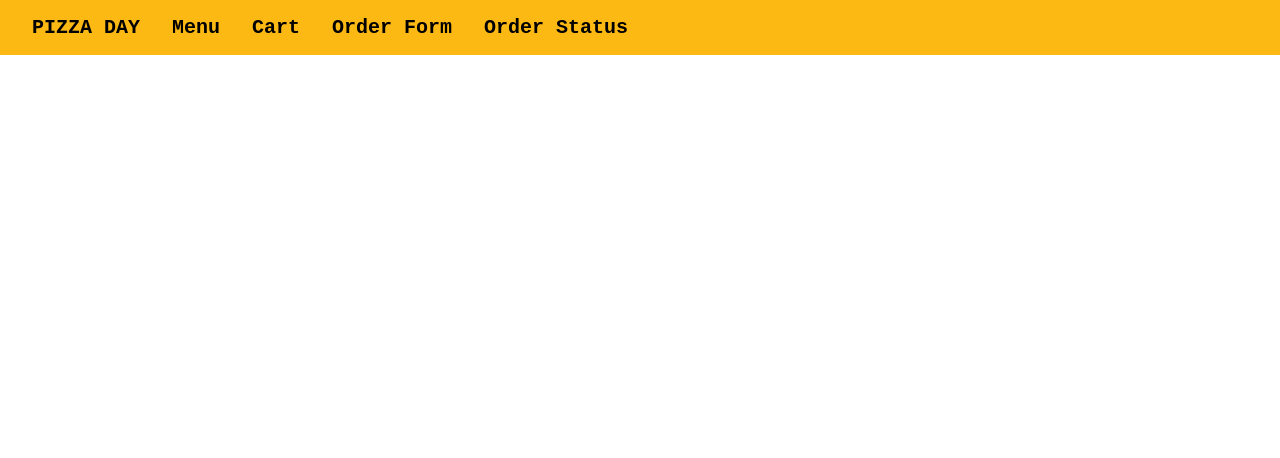
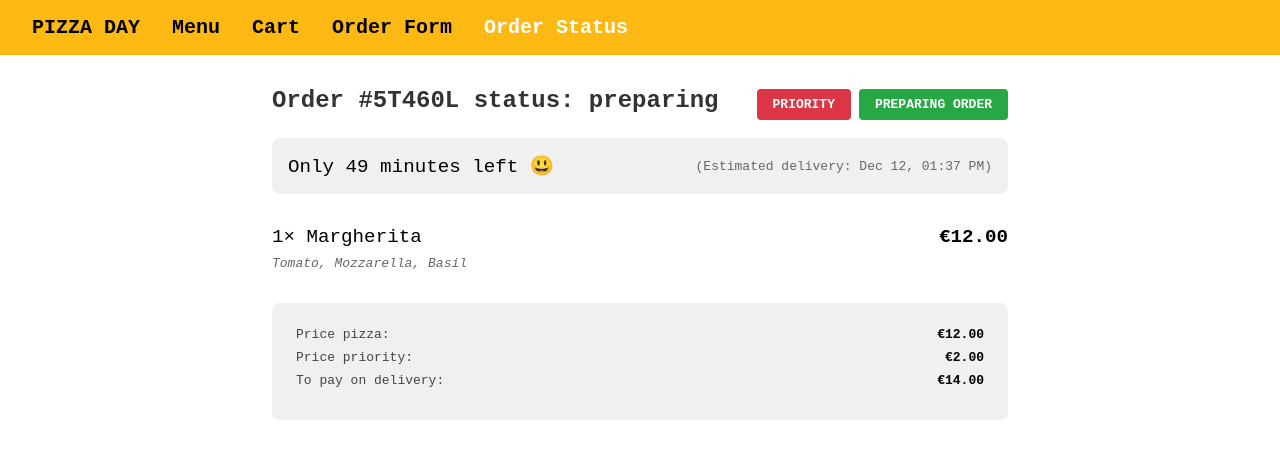
Before and after one commit to saintgregoire/ReactHillel, a React (Vite) app: page /orders/5T460L in a window 1280 px wide. Shown: the top 458 px of the page. Built offline with nearby package versions, Linux system fonts and the light colour scheme.

Commit message:
refact => Parameters added to the order status page's link

```diff
--- a/src/App.jsx
+++ b/src/App.jsx
@@ -16,7 +16,7 @@ function App() {
         <Route path="/menu" element={<Menu />} />
         <Route path="/cart" element={<Cart />} />
         <Route path="/order_form" element={<OrderForm/>} />
-        <Route path="/order_status" element={<OrderStatus/>} />
+        <Route path="/orders/:id" element={<OrderStatus/>} />
       </Routes>
     </div>
   );
--- a/src/components/Header/Header.jsx
+++ b/src/components/Header/Header.jsx
@@ -17,7 +17,7 @@ function Header() {
         <NavLink to="/menu" className="logo">Menu</NavLink>
         <NavLink to="/cart" className="logo">Cart</NavLink>
         <NavLink to="/order_form" className="logo">Order Form</NavLink>
-        <NavLink to="/order_status" className="logo">Order Status</NavLink>
+        <NavLink to="/orders/5T460L" className="logo">Order Status</NavLink>
       </nav>
       <Input
         type="text"
--- a/src/pages/OrderStatus/OrderStatus.jsx
+++ b/src/pages/OrderStatus/OrderStatus.jsx
@@ -1,12 +1,16 @@
 import "./OrderStatus.css";
 import Badge from '../../components/Badge/Badge'
 import OrderItem from "../../components/OrderItem/OrderItem";
+import { useParams } from "react-router";
 
 function OrderStatus() {
+
+  const {id} = useParams();
+
   return (
     <div className="order_status-container">
       <div className="order_status-header">
-        <h1 className="order-title">Order #5T460L status: preparing</h1>
+        <h1 className="order-title">Order #{id} status: preparing</h1>
         <div className="badges">
           <Badge className="badge badge-priority" text="PRIORITY" />
           <Badge className="badge badge-preparing" text="PREPARING ORDER" />
```
